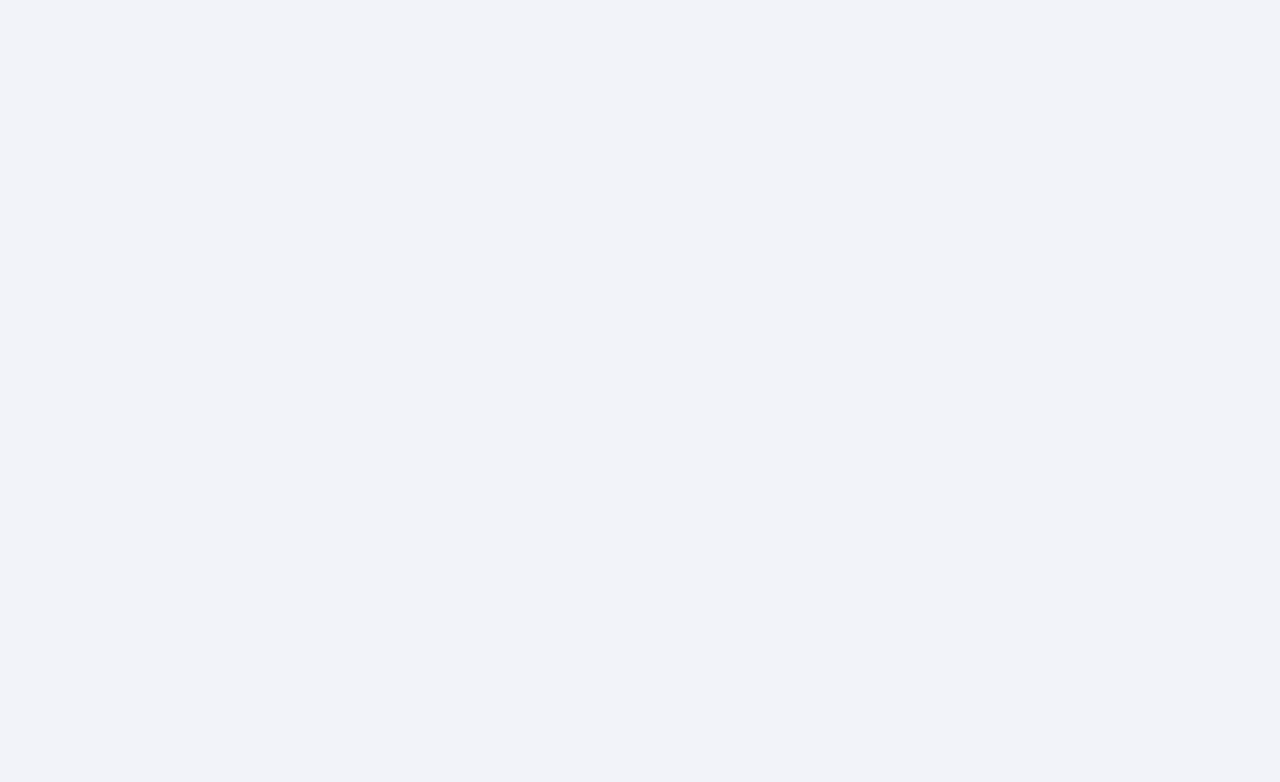
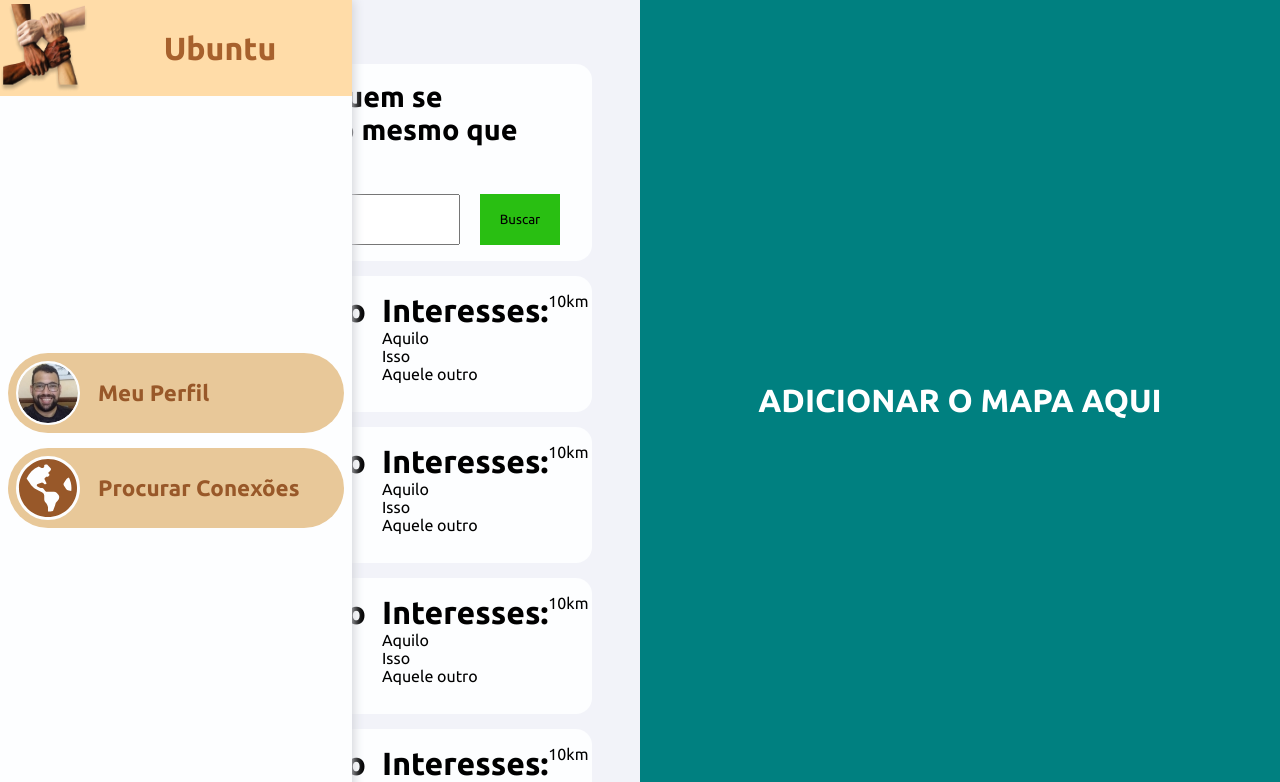
Before and after one commit to renanbrayner/ubuntu-front, a React (Create React App) app: page /conectar in a window 1280 px wide. Shown: the top 782 px of the page. Built offline with nearby package versions, Linux system fonts and the light colour scheme.

Commit message:
Criado component de SearchUser e implementado na criação da página conectar

```diff
--- /dev/null
+++ b/src/components/SearchUsers/index.js
@@ -0,0 +1,92 @@
+import React from 'react';
+
+import Container from './styles';
+import profileImg from '../../assets/Ellipse 88.png';
+
+function SearchUsers() {
+  const users = [
+    {
+      profileImg: profileImg,
+      name: 'Paulo',
+      interests: ['Aquilo', 'Isso', 'Aquele outro'],
+      distance: "10km",
+    },
+    {
+      profileImg: profileImg,
+      name: 'Paulo',
+      interests: ['Aquilo', 'Isso', 'Aquele outro'],
+      distance: "10km",
+    },
+    {
+      profileImg: profileImg,
+      name: 'Paulo',
+      interests: ['Aquilo', 'Isso', 'Aquele outro'],
+      distance: "10km",
+    },
+    {
+      profileImg: profileImg,
+      name: 'Paulo',
+      interests: ['Aquilo', 'Isso', 'Aquele outro'],
+      distance: "10km",
+    },
+    {
+      profileImg: profileImg,
+      name: 'Paulo',
+      interests: ['Aquilo', 'Isso', 'Aquele outro'],
+      distance: "10km",
+    },
+    {
+      profileImg: profileImg,
+      name: 'Paulo',
+      interests: ['Aquilo', 'Isso', 'Aquele outro'],
+      distance: "10km",
+    },
+    {
+      profileImg: profileImg,
+      name: 'Paulo',
+      interests: ['Aquilo', 'Isso', 'Aquele outro'],
+      distance: "10km",
+    },
+    {
+      profileImg: profileImg,
+      name: 'Paulo',
+      interests: ['Aquilo', 'Isso', 'Aquele outro'],
+      distance: "10km",
+    },
+    {
+      profileImg: profileImg,
+      name: 'Paulo',
+      interests: ['Aquilo', 'Isso', 'Aquele outro'],
+      distance: "10km",
+    },
+  ]
+
+  return (
+    <Container>
+      <form>
+        <h1>Procure por quem se interessa pelo mesmo que você</h1>
+        <div className='flex'>
+          <input type='text' />
+          <button type='submit'>Buscar</button>
+        </div>
+      </form>
+        {users.map((user) => {
+          return (
+            <div className='profile'>
+              <div className='userinfo'>
+                <img src={user.profileImg} alt={user.name} />
+                <h1>{user.name}</h1>
+              </div>
+              <div className='interests'>
+                <h1>Interesses:</h1>
+                {user.interests.map((interest) => <p>{interest}</p>)}
+              </div>
+              <p>{user.distance}</p>
+            </div>
+          );
+        })}
+    </Container>
+  );
+}
+
+export default SearchUsers;
--- /dev/null
+++ b/src/components/SearchUsers/styles.js
@@ -0,0 +1,56 @@
+import styled from 'styled-components';
+import colors from '../../styles/colorScheme';
+
+const Container = styled.div`
+  width: 100%;
+  form {
+    background-color: ${colors.backgroundLighter};
+    padding: 1rem 2rem;
+    margin-bottom: 15px;
+    border-radius: 16px;
+
+    h1{
+      font-size: 1.8rem;
+      margin-bottom: 15px;
+    }
+
+    .flex {
+      display: flex;
+      flex-direction: row;
+      justify-content: space-between;
+      input {
+        padding: 1rem;
+        width: 75%;
+      }
+      button {
+        width: 20%;
+        border: none;
+        background: ${colors.green};
+      }
+    }
+  }
+
+  .profile {
+    width: 100%;
+    padding: 1rem 2rem;
+    display: flex;
+    flex-direction: row;
+    background: ${colors.backgroundLighter};
+    margin-bottom: 15px;
+    border-radius: 16px;
+
+    .userinfo {
+      display: flex;
+      flex-direction: row;
+      h1{
+        padding: 0 1rem;
+      }
+    }
+
+    .interests {
+      margin: 0 auto;
+    }
+  }
+`
+
+export default Container
--- a/src/components/Sidebar/index.js
+++ b/src/components/Sidebar/index.js
@@ -16,12 +16,12 @@ function Sidebar() {
     return (
       <Container>
         <div className='branding'>
-          <img className='logo' src={logo}/>
+          <img className='logo' src={logo} alt='logo'/>
           <h1 className='title'>Ubuntu</h1>
         </div>
         <ul className='nav-list'>
           <li className='nav-item'>
-            <Link className='nav-link' to='/'>
+            <Link className='nav-link' to='/perfil'>
               <div className='nav-link-icon'>
                 <img className='profile' src={profileImg} alt='Foto de perfil' />
               </div>
@@ -29,7 +29,7 @@ function Sidebar() {
                 Meu Perfil
               </div>
             </Link>
-            <Link className='nav-link' to='/'>
+            <Link className='nav-link' to='/conectar'>
               <div className='nav-link-icon'>
                 <FaGlobeAmericas className='icon' />
               </div>
--- /dev/null
+++ b/src/pages/Connect/index.js
@@ -0,0 +1,21 @@
+import React from 'react';
+
+import Container from './styles';
+import SearchUsers from '../../components/SearchUsers'
+import Sidebar from '../../components/Sidebar';
+
+function Connect() {
+  return (
+    <Container>
+      <Sidebar />
+      <div className='search-container'>
+        <SearchUsers />
+      </div>
+      <div className='map-container'>
+        <h1>ADICIONAR O MAPA AQUI</h1>
+      </div>
+    </Container>
+  );
+}
+
+export default Connect;
--- /dev/null
+++ b/src/pages/Connect/styles.js
@@ -0,0 +1,31 @@
+import styled from 'styled-components'
+
+const Container = styled.div`
+  padding-left: 8rem;
+  width: 100%;
+  height: 100vh;
+  display: flex;
+  flex-direction: row;
+
+  .search-container {
+    padding-top: 4rem;
+    padding-right: 7rem;
+    width: 50%;
+    height: 100%;
+    display: flex;
+    justify-content: center;
+  }
+
+  .map-container {
+    position: fixed;
+    right: 0;
+    width: 50%;
+    height: 100vh;
+    display: grid;
+    place-items: center;
+    color: #fff;
+    background-color: teal;
+  }
+`
+
+export default Container
--- a/src/routes.js
+++ b/src/routes.js
@@ -4,6 +4,7 @@ import { BrowserRouter as Router, Route, Switch } from 'react-router-dom';
 import Landing from './pages/Landing';
 import Register from './pages/Register';
 import Profile from './pages/Profile';
+import Connect from './pages/Connect'
 
 function Routes() {
   return (
@@ -12,6 +13,7 @@ function Routes() {
         <Route path='/' exact component={Landing} />
         <Route path='/cadastro' component={Register} />
         <Route path='/perfil' component={Profile} />
+        <Route path='/conectar' component={Connect} />
       </Switch>
     </Router>
   );
```
